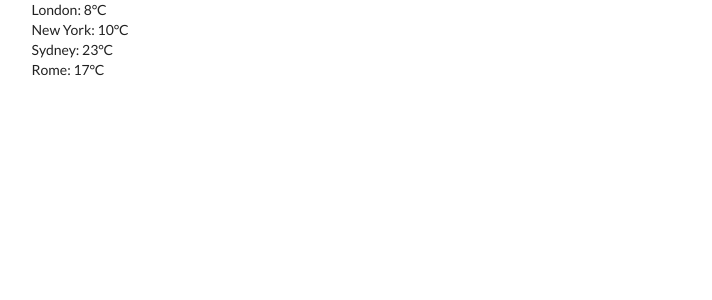
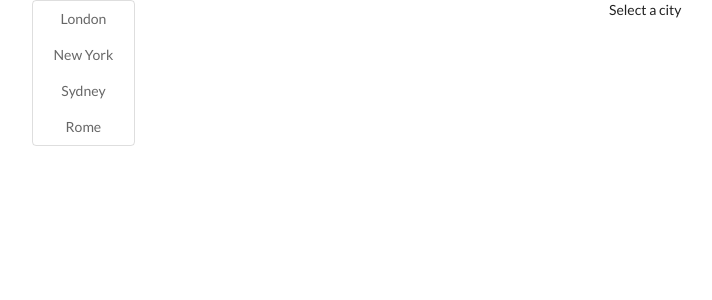
Before and after one commit to lauro-ladeira/react-redux-weather, a React (Create React App) app: page / in a window 1280 px wide. Shown: the top 300 px of the page, without its empty margins (45-757 px from the left). Built offline with nearby package versions, Linux system fonts and the light colour scheme.

Commit message:
fluxo principal do redux implementado

```diff
--- a/src/components/App.js
+++ b/src/components/App.js
@@ -2,11 +2,19 @@ import React from "react";
 import "./App.scss";
 /* import { selectCapital } from "../actions"; */
 import CapitalList from "./CapitalList";
+import CapitalDetail from "./CapitalDetail";
 
 const App = () => {
   return (
-    <div className="ui container">
-      <CapitalList />
+    <div className="ui container grid">
+      <div className="ui row">
+        <div className="column eight wide">
+          <CapitalList />
+        </div>
+        <div className="column eight wide">
+          <CapitalDetail />
+        </div>
+      </div>
     </div>
   );
 };
--- /dev/null
+++ b/src/components/CapitalDetail.js
@@ -0,0 +1,22 @@
+import React from "react";
+import { connect } from "react-redux";
+
+const CapitalDetail = ({ capital }) => {
+  if (!capital) {
+    return <div>Select a city</div>;
+  }
+  return (
+    <div>
+      <h1 className="ui header">{capital.temp}</h1>
+      <div>{capital.name}</div>
+    </div>
+  );
+};
+
+const mapStateToProps = state => {
+  return {
+    capital: state.selectedCapital
+  };
+};
+
+export default connect(mapStateToProps)(CapitalDetail);
--- a/src/components/CapitalList.js
+++ b/src/components/CapitalList.js
@@ -1,22 +1,30 @@
 import React from "react";
 import { connect } from "react-redux";
+import { selectCapital } from "../actions";
+
 
 class CapitalList extends React.Component {
   renderCapitals() {
     return this.props.capitals.map(capital => {
       return (
         <div key={capital.name}>
-          <div>
-            {capital.name}: {capital.temp}
-          </div>
+          <button
+            onClick={() => this.props.selectCapital(capital)}
+            className="ui button"
+          >
+            {capital.name}
+          </button>
         </div>
       );
     });
   }
 
   render() {
-    console.log(this.props);
-    return <div>{this.renderCapitals()}</div>;
+    return (
+      <div>
+        <div className="ui vertical basic buttons">{this.renderCapitals()}</div>
+      </div>
+    );
   }
 }
 
@@ -26,4 +34,4 @@ const mapStateToProps = state => {
   };
 };
 
-export default connect(mapStateToProps)(CapitalList);
+export default connect(mapStateToProps, { selectCapital })(CapitalList);
```
